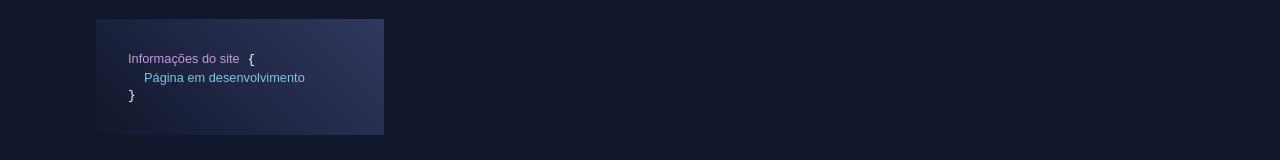
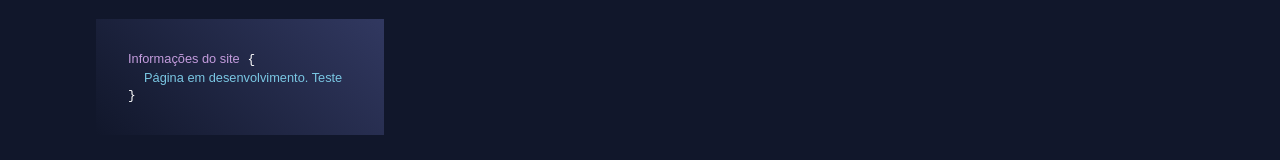
Before and after one commit to MuriloX06/murilo-portfolio, a Next.js app: page /projects in a window 1280 px wide. Shown: the part 125-285 px from the top of the page. Built offline with nearby package versions, Linux system fonts and the light colour scheme.

Commit message:
Atualizar o projects.tsx
Testando msg

```diff
--- a/src/pages/projects.tsx
+++ b/src/pages/projects.tsx
@@ -16,7 +16,7 @@ const Projects: React.FC = () => {
         <main className="container">
           <HomeHeroProjects
           title="Informações do site"
-          msg="Página em desenvolvimento"/>
+          msg="Página em desenvolvimento. Teste"/>
         </main>
       </HomeContainer>
     </>
```
